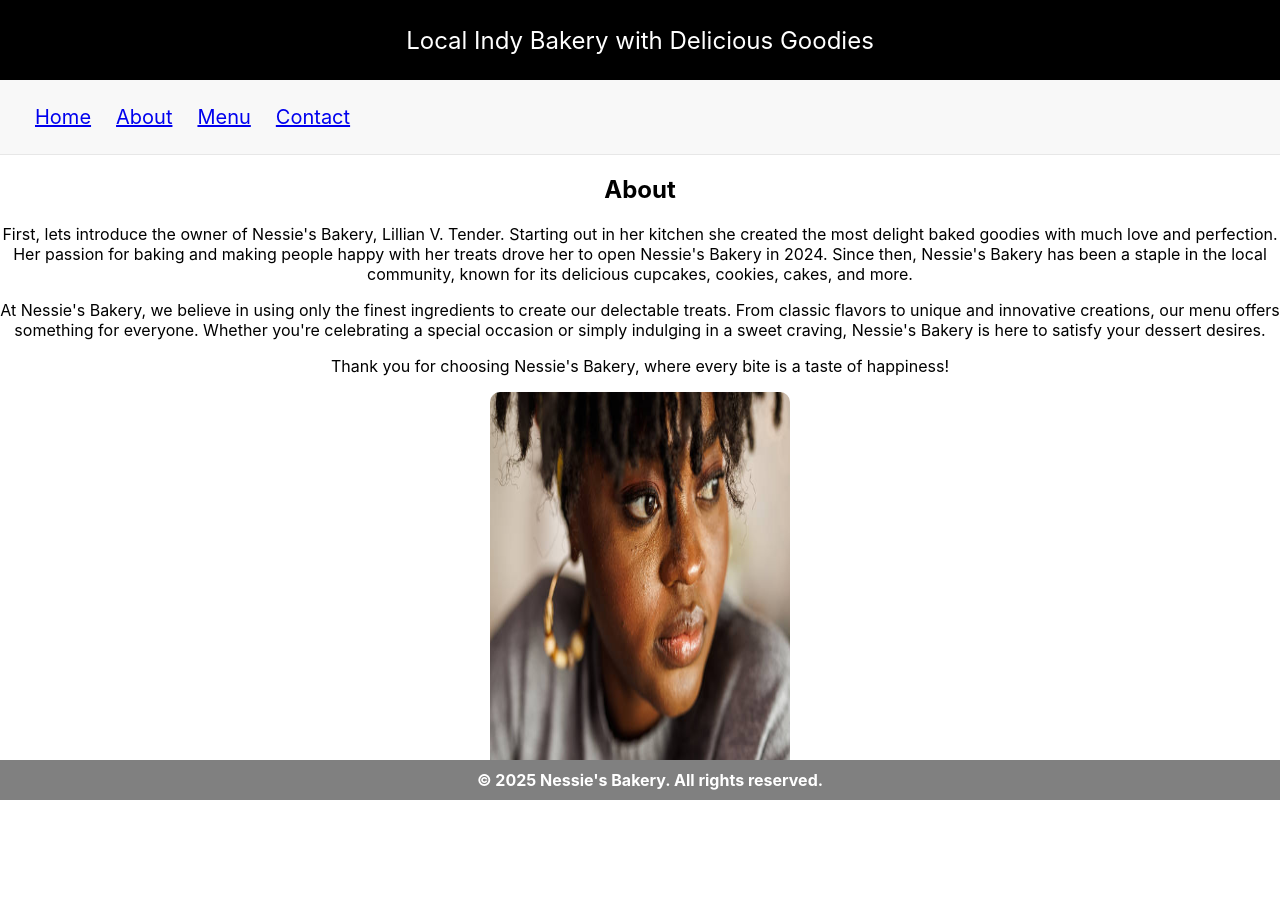
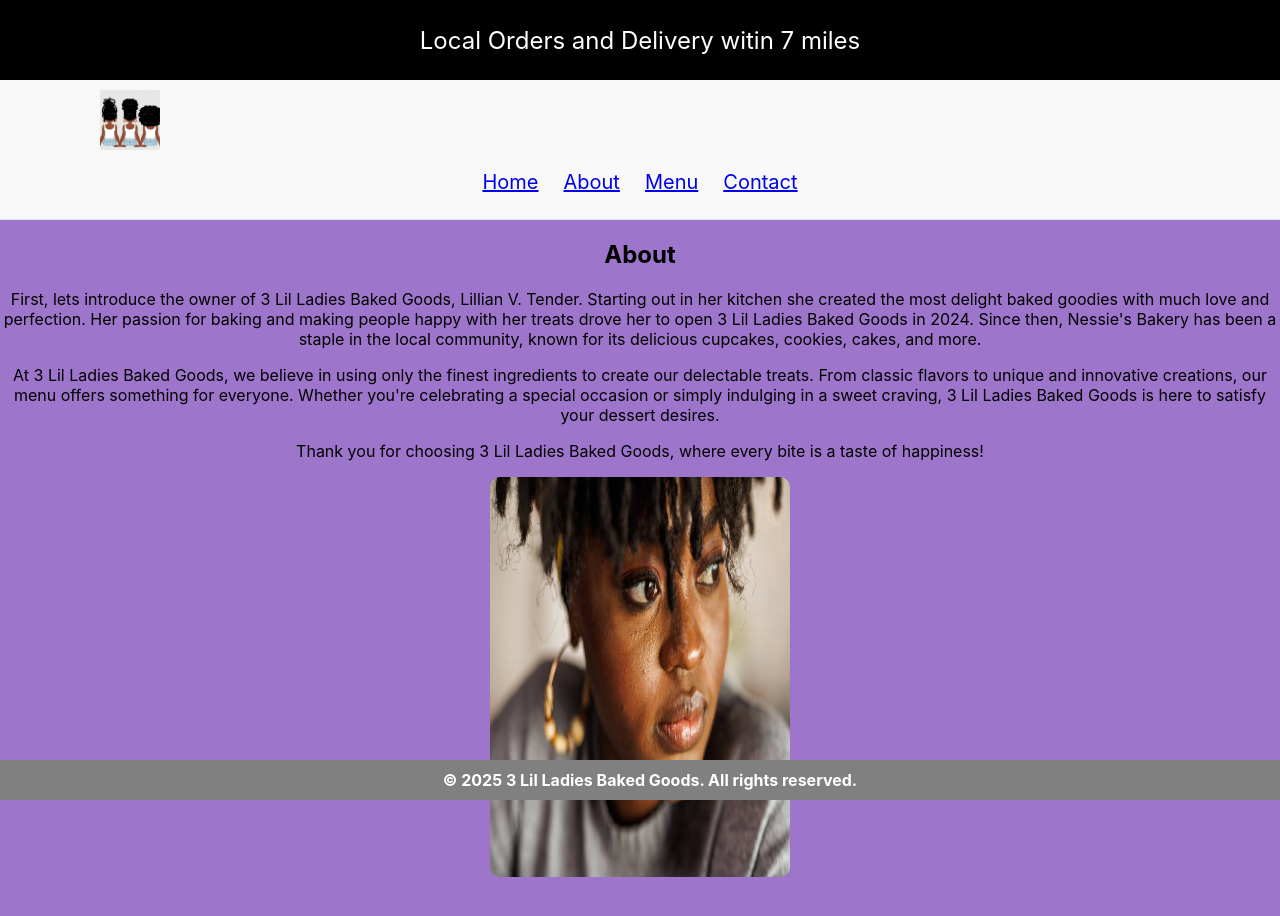
Before and after one commit to WoodenKhrystyn-FS/nessies-app, a React (Create React App) app: page /about in a window 1280 px wide. Shown: the top 916 px of the page. Before the commit the page ends 856 px from the top, so only its background shows below. Built offline with nearby package versions, Linux system fonts and the light colour scheme.

Commit message:
Added logo and background color per client choice

```diff
--- a/public/index.html
+++ b/public/index.html
@@ -24,7 +24,7 @@
       work correctly both with client-side routing and a non-root public URL.
       Learn how to configure a non-root public URL by running `npm run build`.
     -->
-    <title>Nessie's Goodies</title>
+    <title>3 Lil Ladies Baked Goods</title>
   </head>
   <body>
     <noscript>You need to enable JavaScript to run this app.</noscript>
--- a/src/App.css
+++ b/src/App.css
@@ -1,3 +1,58 @@
 .App {
   text-align: center;
+  background-color: #9d75cb;
 }
+.App-header {
+  background-color: #282c34;
+  min-height: 10vh;
+  display: flex;
+  flex-direction: column;
+  align-items: center;
+  justify-content: center;
+  font-size: calc(10px + 2vmin);
+  color: white;
+}
+.App-footer {
+  background-color: #282c34;
+  min-height: 10vh;
+  display: flex;
+  flex-direction: column;
+  align-items: center;
+  justify-content: center;
+  font-size: calc(10px + 2vmin);
+  color: white;
+  position: fixed;
+  bottom: 0;
+  width: 100%;
+}
+
+.App-body {
+  padding: 20px;
+}
+
+.Gallery-image {
+  width: 200px;
+  height: auto;
+  margin: 10px;
+  border-radius: 8px;
+  box-shadow: 0 4px 8px rgba(0, 0, 0, 0.1);
+}
+.Gallery-image:hover {
+  transform: scale(1.05);
+  transition: transform 0.3s;
+}
+.Menu-form {
+  margin: 20px auto;
+  padding: 20px;
+  border: 1px solid #ddd;
+  border-radius: 8px;
+  background-color: #fff;
+  max-width: 400px;
+}
+.Menu-form select {
+  width: 100%;
+  padding: 10px;
+  margin: 10px 0;
+  border: 1px solid #ccc;
+  border-radius: 4px;
+}
--- a/src/App.js
+++ b/src/App.js
@@ -6,11 +6,13 @@ import Menu from "./Pages/Menu";
 import Contact from "./Pages/Contact";
 import { Routes, Route } from "react-router-dom";
 
+import "./App.css";
+
 function App() {
   return (
     <div className="App" style={appStyles.AppWithPadding}>
       <header className="Header" style={appStyles.Header}>
-        <p>Local Indy Bakery with Delicious Goodies</p>
+        <p>Local Orders and Delivery witin 7 miles </p>
       </header>
 
       <Navbar />
@@ -23,7 +25,7 @@ function App() {
       </Routes>
 
       <footer className="footer" style={appStyles.footer}>
-        <p style={appStyles.p}>© 2025 Nessie's Bakery. All rights reserved.</p>
+        <p style={appStyles.p}>© 2025 3 Lil Ladies Baked Goods. All rights reserved.</p>
       </footer>
     </div>
   );
@@ -34,11 +36,10 @@ export default App;
 const appStyles = {
   App: {
     textAlign: "center",
-    backgroundColor: "white",
+    backgroundColor: "#9d75cb",
   },
   AppWithPadding: {
     textAlign: "center",
-    backgroundColor: "white",
     paddingBottom: "60px", // Adjust this value to match the footer's height
   },
   Header: {
--- a/src/Components/Gallery.js
+++ b/src/Components/Gallery.js
@@ -1,6 +1,7 @@
 import React from "react";
 import ImageGallery from "react-image-gallery";
 import "react-image-gallery/styles/css/image-gallery.css";
+import "../App.css";
 
 import bread from "../IMAGES/bread.jpeg";
 import brownies from "../IMAGES/brownies.jpeg";
@@ -41,7 +42,10 @@ export default Gallery;
 
 const galleryStyles = {
   galleryContainer: {
-    maxWidth: "500px",
+    display: "flex",
+    flexWrap: "wrap",
+    gap: "20px",
+    maxWidth: "400px",
     margin: "0 auto",
   },
 };
--- a/src/Components/MenuForm.js
+++ b/src/Components/MenuForm.js
@@ -23,6 +23,7 @@ const MenuForm = () => {
           <option>Chocolate</option>
           <option>Red Velvet</option>
           <option>Lemon</option>
+          <option>Carrot</option>
         </select>
       </div>
       <div className="frosting">
@@ -33,6 +34,7 @@ const MenuForm = () => {
           <option>Chocolate Ganache</option>
           <option>Cream Cheese</option>
           <option>Lemon Glaze</option>
+          <option>Strawberry Frosting</option>
         </select>
       </div>
       <div className="size">
--- a/src/Components/Navbar.js
+++ b/src/Components/Navbar.js
@@ -1,9 +1,16 @@
 import React from "react";
 import { Link } from "react-router-dom";
+import Logo from "../IMAGES/Logo.png";
 
 function Navbar() {
   return (
     <div className="navbar" style={navbarStyles.navbar}>
+      <img
+        className="Logo"
+        src={Logo}
+        alt="3 Lil Ladies Baked Goods Logo"
+        style={navbarStyles.Logo}
+      />
       <div className="links" style={navbarStyles.links}>
         <Link to="/">Home</Link>
         <Link to="/about">About</Link>
@@ -19,7 +26,7 @@ export default Navbar;
 const navbarStyles = {
   navbar: {
     backgroundColor: "#f8f8f8",
-    padding: "10px 20px",
+    padding: "10px 0",
     borderBottom: "1px solid #e7e7e7",
     fontSize: "20px",
   },
@@ -30,6 +37,11 @@ const navbarStyles = {
     overflow: "hidden",
     display: "flex",
     gap: "25px",
-    justifyConent: "center",
+    justifyContent: "center",
+  },
+  Logo: {
+    height: "60px",
+    marginRight: "1020px",
+
   },
 };
--- a/src/Pages/About.js
+++ b/src/Pages/About.js
@@ -6,29 +6,29 @@ function About() {
     <div>
       <h2>About </h2>
       <p>
-        First, lets introduce the owner of Nessie's Bakery, Lillian V. Tender.
+        First, lets introduce the owner of 3 Lil Ladies Baked Goods, Lillian V. Tender.
         Starting out in her kitchen she created the most delight baked goodies
         with much love and perfection. Her passion for baking and making people
-        happy with her treats drove her to open Nessie's Bakery in 2024. Since
+        happy with her treats drove her to open 3 Lil Ladies Baked Goods in 2024. Since
         then, Nessie's Bakery has been a staple in the local community, known
         for its delicious cupcakes, cookies, cakes, and more.
       </p>
       <p>
-        At Nessie's Bakery, we believe in using only the finest ingredients to
+        At 3 Lil Ladies Baked Goods, we believe in using only the finest ingredients to
         create our delectable treats. From classic flavors to unique and
         innovative creations, our menu offers something for everyone. Whether
         you're celebrating a special occasion or simply indulging in a sweet
-        craving, Nessie's Bakery is here to satisfy your dessert desires.
+        craving, 3 Lil Ladies Baked Goods is here to satisfy your dessert desires.
       </p>
       <p>
-        Thank you for choosing Nessie's Bakery, where every bite is a taste of
+        Thank you for choosing 3 Lil Ladies Baked Goods, where every bite is a taste of
         happiness!
       </p>
 
       <div>
         <img
           src={owner}
-          alt="Lillian V. Tender, Owner of Nessie's Bakery"
+          alt="Lillian V. Tender, Owner of 3 Lil Ladies Baked Goods"
           style={{ width: "300px", height: "400px", borderRadius: "10px" }}
         />
       </div>
--- a/src/Pages/Home.js
+++ b/src/Pages/Home.js
@@ -4,7 +4,7 @@ import Gallery from "../Components/Gallery";
 function Home() {
   return (
     <div className="home-container">
-      <h1 className="welcome-message" style={homeStyles.welcomeMessage}>Welcome to Nessie's Bakery</h1>
+      <h1 className="welcome-message" style={homeStyles.welcomeMessage}> 3 Lil Ladies Baked Goods</h1>
       <Gallery/>
     </div>
   );
```
Also changed, not shown: src/IMAGES/Logo.png (added).
